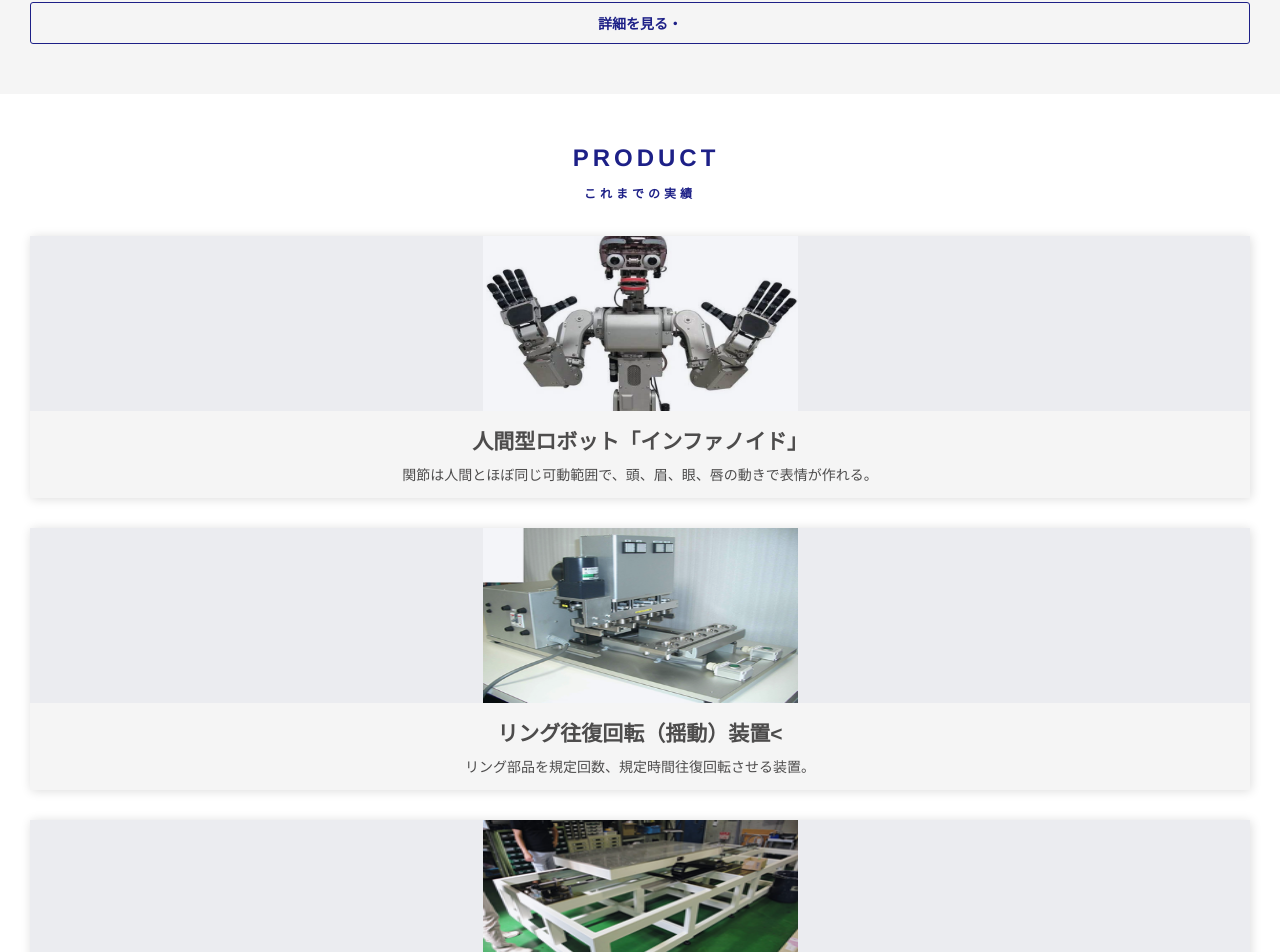
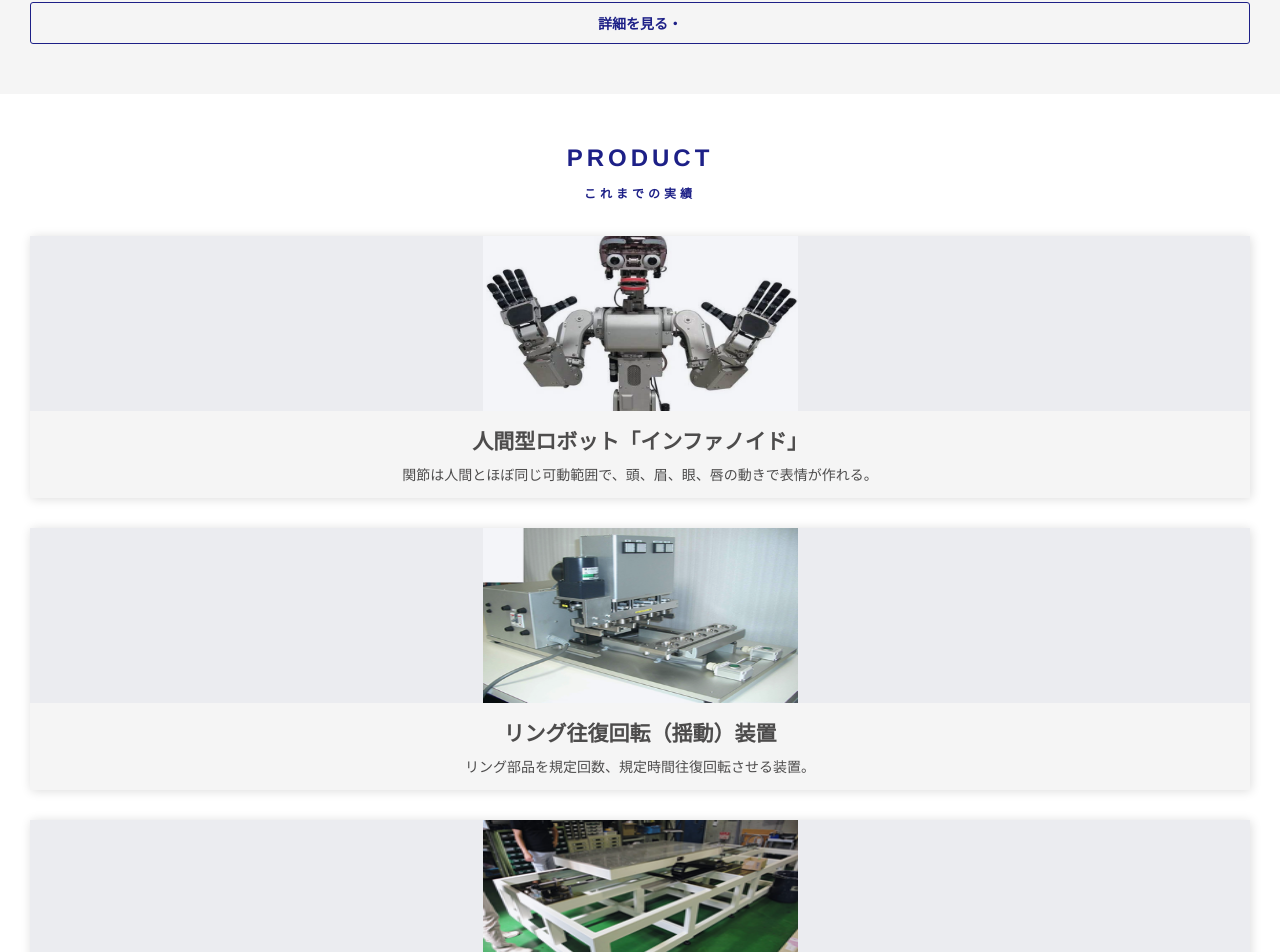
Before and after one commit to kenyaaaaaa/vitald, a Next.js app: page / in a window 1280 px wide. Shown: the part 1046-1998 px from the top of the page. Built offline with nearby package versions, Linux system fonts and the light colour scheme.

Commit message:
パディング修正

```diff
--- a/layouts/home/Product.tsx
+++ b/layouts/home/Product.tsx
@@ -10,7 +10,7 @@ const products = [
   },
   {
     imageFile: "05.jpg",
-    title: "リング往復回転（揺動）装置<",
+    title: "リング往復回転（揺動）装置",
     brief: "リング部品を規定回数、規定時間往復回転させる装置。",
   },
   {
@@ -65,7 +65,6 @@ const title = css`
     text-align: center;
     ::before {
       display: block;
-      padding-left: 1.2rem;
       text-align: center;
       letter-spacing: 0.4rem;
       content: "PRODUCT";
```
